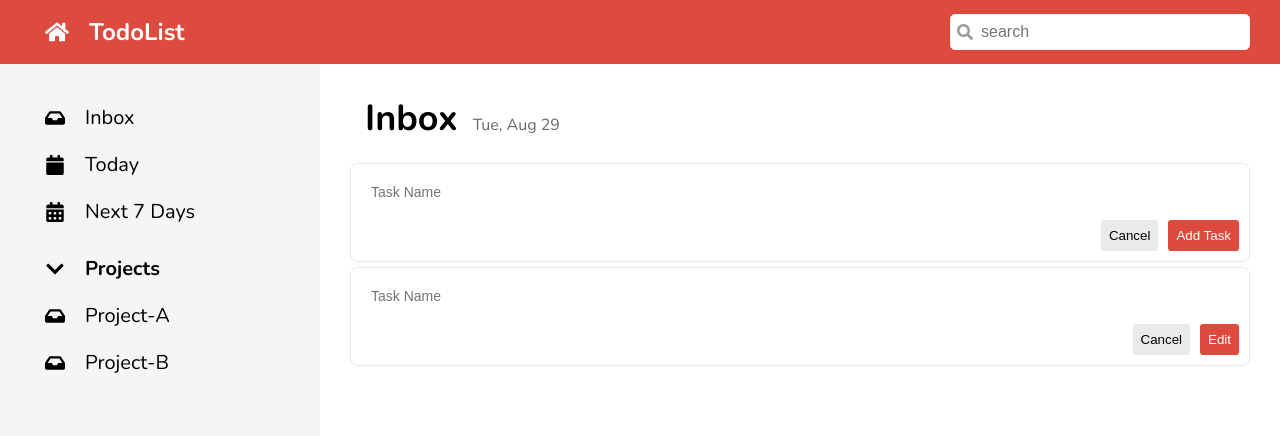
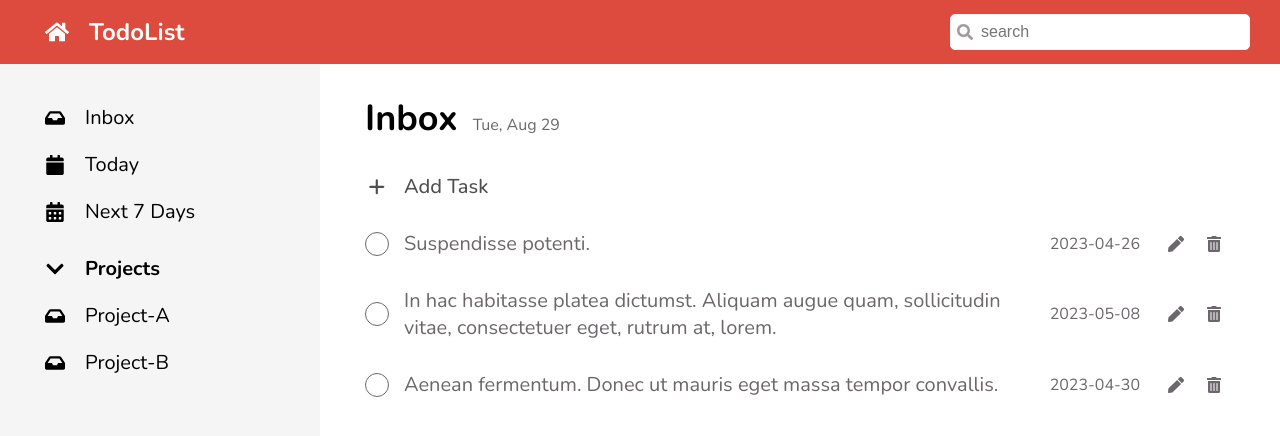
Before and after one commit to jongbeeq/CC15-Todolist-Project, a React (Create React App) app: page / in a window 1280 px wide. Shown: the top 436 px of the page. Built offline with nearby package versions, Linux system fonts and the light colour scheme.

Commit message:
Refractor

```diff
--- a/package.json
+++ b/package.json
@@ -3,6 +3,8 @@
   "version": "0.1.0",
   "private": true,
   "dependencies": {
+    "dayjs": "^1.11.9",
+    "nanoid": "^4.0.2",
     "react": "^18.2.0",
     "react-dom": "^18.2.0",
     "react-icons": "^4.10.1",
--- a/src/app/App.jsx
+++ b/src/app/App.jsx
@@ -1,4 +1,7 @@
 // Dependencies
+import { useState } from 'react';
+import { nanoid } from 'nanoid';
+import dayjs from 'dayjs';
 import './App.scss';
 import AppBar from '../components/Common/AppBar/AppBar';
 import SideBar from '../components/SideBar/SideBar';
@@ -7,7 +10,36 @@ import TodoCreate from '../components/Todo/TodoCreate';
 import TodoLists from '../components/Todo/TodoLists';
 import { Button } from '../components/Common/Button/Button';
 
+const data = [
+  { "id": 1, "task": "Suspendisse potenti.", "status": false, "due_date": "2023-04-26" },
+  {
+    "id": 2,
+    "task": "In hac habitasse platea dictumst. Aliquam augue quam, sollicitudin vitae, consectetuer eget, rutrum at, lorem.",
+    "status": false,
+    "due_date": "2023-05-08"
+  },
+  {
+    "id": 3,
+    "task": "Aenean fermentum. Donec ut mauris eget massa tempor convallis.",
+    "status": false,
+    "due_date": "2023-04-30"
+  }
+]
+
 function App() {
+  const [allTodos, setAlltodos] = useState(data)
+
+  const addTodo = function (taskName) {
+
+    const newTodo = {
+      id: nanoid(),
+      task: taskName,
+      statuse: false,
+      due_date: dayjs().format('YYYY-MM-DD')
+    }
+    setAlltodos((p) => [newTodo, ...p])
+  };
+
   return (
     <div className='todo'>
       <div className='todo__header'>
@@ -19,8 +51,12 @@ function App() {
       <div className='todo__content'>
         <main className='todo__container'>
           <TodoHeader />
-          <TodoCreate />
-          <TodoLists />
+          <TodoCreate
+            data={allTodos}
+            setTodo={setAlltodos}
+            addTodo={addTodo}
+          />
+          <TodoLists data={allTodos} />
         </main>
       </div>
     </div>
--- a/src/components/SideBar/ListItem.jsx
+++ b/src/components/SideBar/ListItem.jsx
@@ -9,7 +9,7 @@ props = {
 }
 */
 function ListItem(props) {
-  console.log(props); // props = {text: "custom text"}
+  // console.log(props); // props = {text: "custom text"}
 
   const listClassName = `${styles.list__item} ${props.active ? 'active' : ''}`;
   // active=false => textClassName = "list__item"
--- a/src/components/Todo/TodoCreate.jsx
+++ b/src/components/Todo/TodoCreate.jsx
@@ -48,9 +48,9 @@ const [state,setState]= useState(initialState:any)
 */
 
 // #1 : FC = Function Component (Render)
-function TodoCreate() {
+function TodoCreate(props) {
   // HOOK FN
-  const [isOpenForm, setIsOpenForm] = useState(true)
+  const [isOpenForm, setIsOpenForm] = useState(false)
 
   // #2 : JS Function (Logic)
   const handleClick = function () {
@@ -63,6 +63,7 @@ function TodoCreate() {
         <TodoForm
           textSubmit='Add Task'
           setIsOpenForm={setIsOpenForm}
+          addTodo={props.addTodo}
         />
       ) : (
         <div className={styles.todo__create} onClick={handleClick}>
--- a/src/components/Todo/TodoForm.jsx
+++ b/src/components/Todo/TodoForm.jsx
@@ -1,3 +1,4 @@
+import { nanoid } from 'nanoid';
 import { useState } from 'react';
 import { Button } from '../Common/Button/Button';
 import styles from './TodoForm.module.scss';
@@ -14,7 +15,7 @@ CC1 - Form Handle
 
 -ใช้ FN ไปผูกกับ Event ชื่อ onSubmit
 -FN จะถูก Broswer เรียกใช้ (เมื่อไหร่?) โดยส่ง parameter มา 1 ตัว (event Object)
--โดย default ทุกปุ่มใน <form> จะทหำหน้าที่ submit
+-โดย default ทุกปุ่มใน <form> จะทำหน้าที่ submit
 -วิธีแก้ ต้องกำหนด type ของปุ่ม
   - type='submit'
   - type='button'
@@ -24,7 +25,6 @@ CC1 - Form Handle
 function TodoForm(props) {
   const [isError, setIsError] = useState(false);
   const [taskInput, setTaskInput] = useState("");
-  console.log(taskInput);
 
   const handleChangeInput = function (event) {
     if (isError) setIsError(false);
@@ -47,7 +47,19 @@ function TodoForm(props) {
       return;
     }
 
-    console.log('submit');
+    console.log('submit === create New Todo');
+    // create newTodo
+    // 1 - ส่ง Request ไปหลังบ้านเพื่อ save ลง Database
+    // 2 - ทำการอัพเดท State ของ AllTodo == React ทำการ Rerender
+    // data = []
+    // data = [{id:number,task:string,status:boolean,due_date:YYY-MM-DD}]
+    // oldState = [{o},{o},{o}] === props.data
+    // newState = [{n},{o},{o},{o}]
+
+    // Send taskInput to addTodo
+    props.addTodo(taskInput);
+
+    props.setIsOpenForm(false);
   };
 
   const handleCancel = function () {
--- /dev/null
+++ b/src/components/Todo/TodoItem.jsx
@@ -0,0 +1,38 @@
+import { FaTrashAlt, FaPen } from 'react-icons/fa';
+import { HiOutlineCheck } from 'react-icons/hi';
+import { useState } from 'react';
+import styles from "./TodoItem.module.scss"
+import TodoForm from './TodoForm';
+
+// function TodoItem(props) {
+// Object Destructure
+// const { task, done, date } = props;
+function TodoItem({ id, task, done, date }) {
+    const [isOpenForm, setIsOpenForm] = useState(false)
+    const handleClick = function () {
+        setIsOpenForm(!isOpenForm);
+    };
+    return (
+        <>{isOpenForm ? (
+            <TodoForm textSubmit='Edit' setIsOpenForm={setIsOpenForm} />
+        ) : (
+            <li className={styles.todo}>
+                <div className={`${styles.todo__checkbox} ${done ? styles.todo__checkbox__done : ''}`} >
+                    <HiOutlineCheck className={styles.todo__checkbox__icon} />
+                </div>
+                <p className={`${styles.todo__task} ${done ? styles.todo__task__done : ""}`}>{task}</p>
+                <span className={styles.todo__date}>{date}</span>
+                <div className={styles.todo__action}>
+                    <span>
+                        <FaPen className={styles.todo__edit} onClick={handleClick} />
+                    </span>
+                    <span>
+                        <FaTrashAlt className={styles.todo__delete} />
+                    </span>
+                </div>
+            </li>)}
+        </>
+    )
+};
+
+export default TodoItem;
--- /dev/null
+++ b/src/components/Todo/TodoItem.module.scss
@@ -0,0 +1,71 @@
+@import '../../styles/global.scss';
+
+.todo {
+    display: flex;
+    gap: 15px;
+    align-items: center;
+    cursor: pointer;
+    border-radius: 5px;
+    font-size: $font-base;
+    color: $grey-600;
+    padding: $todo-content-padding;
+    transition-duration: 0.1s;
+
+    &:hover {
+        background-color: $grey-100;
+    }
+
+    &__checkbox {
+        height: $circle;
+        width: $circle;
+        display: block;
+        border: 1px solid currentColor;
+        border-radius: 50%;
+        text-align: center;
+
+        display: flex;
+        align-items: center;
+        justify-content: center;
+        font-size: $circle * 0.8;
+
+        &__icon {
+            display: none;
+        }
+
+        &:hover &__icon {
+            display: inline;
+        }
+
+        &__done &__icon {
+            display: inline;
+        }
+    }
+
+    &__task {
+        flex: 1;
+        font-size: $text-xl;
+
+        &__done {
+            text-decoration: line-through;
+        }
+    }
+
+    &__date {}
+
+    &__action {
+        flex-basis: 80px;
+        display: flex;
+        gap: 10px;
+        justify-content: space-evenly;
+        font-size: $text-base;
+    }
+
+    &__edit,
+    &__delete {
+        display: block;
+
+        &:hover {
+            color: $primary;
+        }
+    }
+}
--- a/src/components/Todo/TodoLists.jsx
+++ b/src/components/Todo/TodoLists.jsx
@@ -1,10 +1,15 @@
 import { useState } from 'react';
-import { FaTrashAlt, FaPen } from 'react-icons/fa';
-import { HiOutlineCheck } from 'react-icons/hi';
 import TodoForm from './TodoForm';
 import styles from './TodoLists.module.scss';
+import TodoItem from './TodoItem';
 
-function TodoLists() {
+/*
+data = Array<{id:number, task:string, status:boolean , due_date:string}>
+*/
+
+function TodoLists({ data }) {
+  // CRUD =Create-Read-Update-Delete
+
   const [isOpenForm, setIsOpenForm] = useState(true)
 
   // #2 : JS Function (Logic)
@@ -14,26 +19,14 @@ function TodoLists() {
 
   return (
     <ul className={styles.todo__lists}>
-      {isOpenForm ? (
-        <TodoForm textSubmit='Edit' setIsOpenForm={setIsOpenForm} />
-      ) : (
-        <li className={styles.todo}>
-          <div className={`${styles.todo__checkbox} ${styles.todo__checkbox__done}`} >
-            <HiOutlineCheck className={styles.todo__checkbox__icon} />
-          </div>
-          <p className={`${styles.todo__task} ${styles.todo__task__done}`}>todo-item 1 </p>
-          <span className={styles.todo__date}>30 Aug</span>
-          <div className={styles.todo__action}>
-            <span>
-              <FaPen className={styles.todo__edit} onClick={handleClick} />
-            </span>
-            <span>
-              <FaTrashAlt className={styles.todo__delete} />
-            </span>
-          </div>
-        </li>
-      )
-      }
+      {data.map(({ id, task, status, due_date }) => (
+        <TodoItem
+          key={id}
+          task={task}
+          done={status}
+          date={due_date}
+        />)
+      )}
     </ul >
   );
 }
--- a/src/components/Todo/TodoLists.module.scss
+++ b/src/components/Todo/TodoLists.module.scss
@@ -3,72 +3,3 @@
 .todo__lists {
   // padding: $todo-content-padding;
 }
-.todo {
-  display: flex;
-  gap: 15px;
-  align-items: center;
-  cursor: pointer;
-  border-radius: 5px;
-  font-size: $font-base;
-  color: $grey-600;
-  padding: $todo-content-padding;
-  transition-duration: 0.1s;
-
-  &:hover {
-    background-color: $grey-100;
-  }
-
-  &__checkbox {
-    height: $circle;
-    width: $circle;
-    display: block;
-    border: 1px solid currentColor;
-    border-radius: 50%;
-    text-align: center;
-
-    display: flex;
-    align-items: center;
-    justify-content: center;
-    font-size: $circle * 0.8;
-
-    &__icon {
-      display: none;
-    }
-
-    &:hover &__icon {
-      display: inline;
-    }
-
-    &__done &__icon {
-      display: inline;
-    }
-  }
-
-  &__task {
-    flex: 1;
-    font-size: $text-xl;
-
-    &__done {
-      text-decoration: line-through;
-    }
-  }
-
-  &__date {
-  }
-
-  &__action {
-    flex-basis: 80px;
-    display: flex;
-    gap: 10px;
-    justify-content: space-evenly;
-    font-size: $text-base;
-  }
-
-  &__edit,
-  &__delete {
-    display: block;
-    &:hover {
-      color: $primary;
-    }
-  }
-}
```
Also changed, not shown: 1 other file (tests, documents, lock files or other folders).
